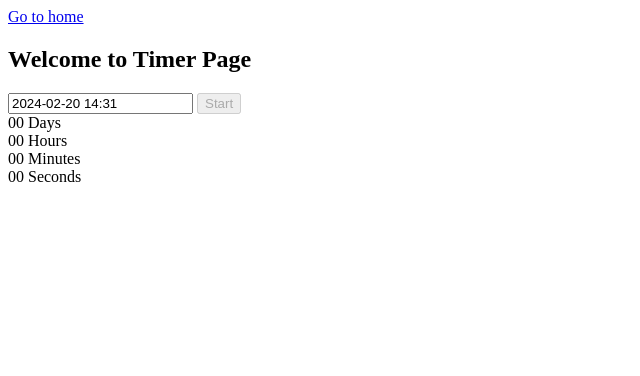
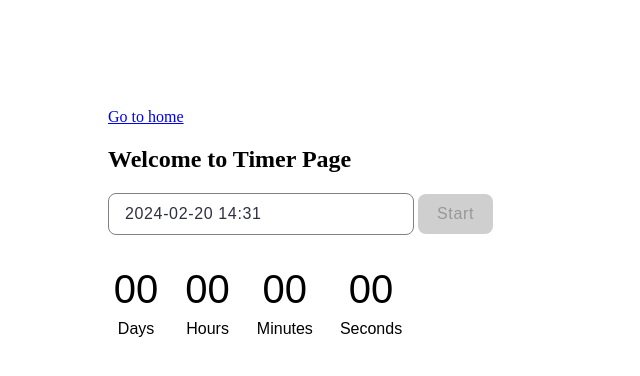
Before and after one commit to DenKomFSD/goit-js-hw-10, a website built with Vite: page src/1-timer.html in a window 1280 px wide. Shown: the whole page, without its empty margins (0-640 px from the left). Built offline with nearby package versions, Linux system fonts and the light colour scheme.

Commit message:
task 1 DONE

```diff
--- a/src/1-timer.html
+++ b/src/1-timer.html
@@ -4,6 +4,7 @@
     <meta charset="UTF-8" />
     <meta http-equiv="X-UA-Compatible" content="IE=edge" />
     <meta name="viewport" content="width=device-width, initial-scale=1.0" />
+    <link rel="stylesheet" href="./css/1-timer.css" />
     <title>1-timer</title>
   </head>
   <body>
--- a/src/css/1-timer.css
+++ b/src/css/1-timer.css
@@ -1,8 +1,86 @@
+section {
+  padding: 100px;
+}
+
+input[type='text'] {
+  width: 272px;
+  height: 24px;
+  flex-shrink: 0;
+  padding: 8px 16px;
+  border-radius: 8px;
+  border: 1px solid #808080;
+  color: #2e2f42;
+
+  font-family: 'Montserrat', sans-serif;
+  font-size: 16px;
+  font-weight: 400;
+  line-height: 1.5;
+  letter-spacing: 0.64px;
+}
+
+input:hover {
+  border: 1px solid #000;
+}
+
+input:active {
+  border: 1px solid #4e75ff;
+}
+
 input:disabled {
   border-color: (128, 128, 128);
   color: rgb(128, 128, 128);
+}
+
+button {
+  display: inline-flex;
+  padding: 8px 16px;
+  justify-content: center;
+  align-items: center;
+  gap: 10px;
+  min-height: 27px;
+  min-width: 75px;
+  border-radius: 8px;
+  border: transparent;
+  background: #4e75ff;
+  color: #fff;
+  color: #fff;
+
+  font-family: 'Montserrat', sans-serif;
+  font-size: 16px;
+
+  font-weight: 500;
+  line-height: 1.5;
+  letter-spacing: 0.64px;
 }
 button:disabled {
   background: rgb(207, 207, 207);
   color: rgb(152, 152, 152);
 }
+
+button:hover {
+  background: #6c8cff;
+}
+
+.timer {
+  display: flex;
+  flex-direction: row;
+  gap: 27px;
+  max-width: 300px;
+
+  margin-top: 32px;
+  align-items: center;
+  justify-content: center;
+}
+
+.field {
+  display: flex;
+  flex-direction: column;
+  gap: 8px;
+  justify-content: center;
+  align-items: center;
+  font-family: 'Montserrat', sans-serif;
+}
+
+.value {
+  font-size: 40px;
+}
--- a/src/js/1-timer.js
+++ b/src/js/1-timer.js
@@ -25,8 +25,11 @@ const options = {
     if (selectedDates[0] - timeNow < 0) {
       startBtn.setAttribute('disabled', '');
       iziToast.warning({
-        title: 'Caution',
-        message: 'You forgot important data',
+        message: 'Please choose a date in the future',
+        pauseOnHover: true,
+        position: 'topRight',
+        color: '#EF4040',
+        messageColor: '#fff',
       });
     } else {
       startBtn.removeAttribute('disabled', '');
@@ -53,8 +56,11 @@ function setTimer() {
       secs.textContent = addLeadingZero(convertedTime.seconds);
     } else {
       iziToast.success({
-        title: 'OK',
         message: 'Successfully inserted record!',
+        pauseOnHover: true,
+        position: 'topRight',
+        color: 'green',
+        messageColor: '#fff',
       });
       clearInterval(calculatedTime);
     }
```
